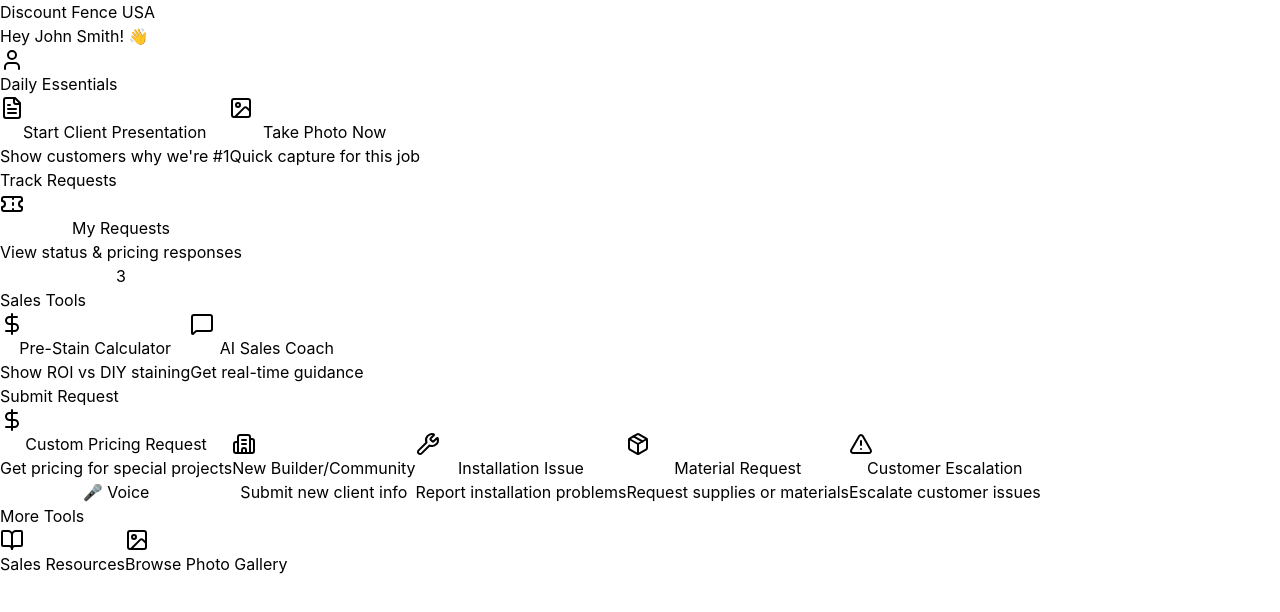
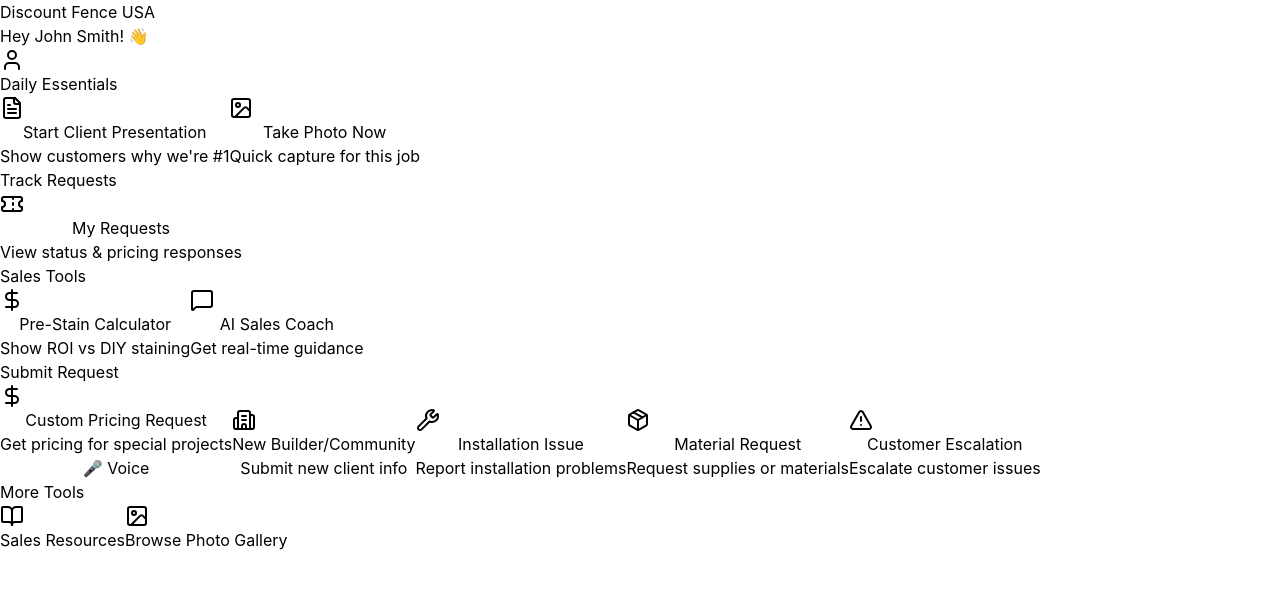
Before and after one commit to GiacomoIaco/discount-fence-hub, a React (Vite) app: page / in a window 1280 px wide. Shown: the top 612 px of the page. Built offline with nearby package versions, Linux system fonts and the light colour scheme.

Commit message:
Make My Requests badge dynamic - shows count of pending/quoted requests

```diff
--- a/src/App.tsx
+++ b/src/App.tsx
@@ -133,6 +133,10 @@
 }
 
 const SalesRepView = ({ activeSection, setActiveSection }: SalesRepViewProps) => {
+  // Count pending/quoted requests
+  const savedRequests = JSON.parse(localStorage.getItem('myRequests') || '[]');
+  const pendingCount = savedRequests.filter((r: any) => r.status === 'pending' || r.status === 'quoted').length;
+
   if (activeSection === 'custom-pricing') {
     return <CustomPricingRequest onBack={() => setActiveSection('home')} />;
   }
@@ -197,7 +201,9 @@
               <div className="font-bold text-lg">My Requests</div>
               <div className="text-sm text-green-100">View status & pricing responses</div>
             </div>
-            <div className="bg-white/30 px-3 py-1 rounded-full font-bold">3</div>
+            {pendingCount > 0 && (
+              <div className="bg-white/30 px-3 py-1 rounded-full font-bold">{pendingCount}</div>
+            )}
           </div>
         </button>
       </div>
```
